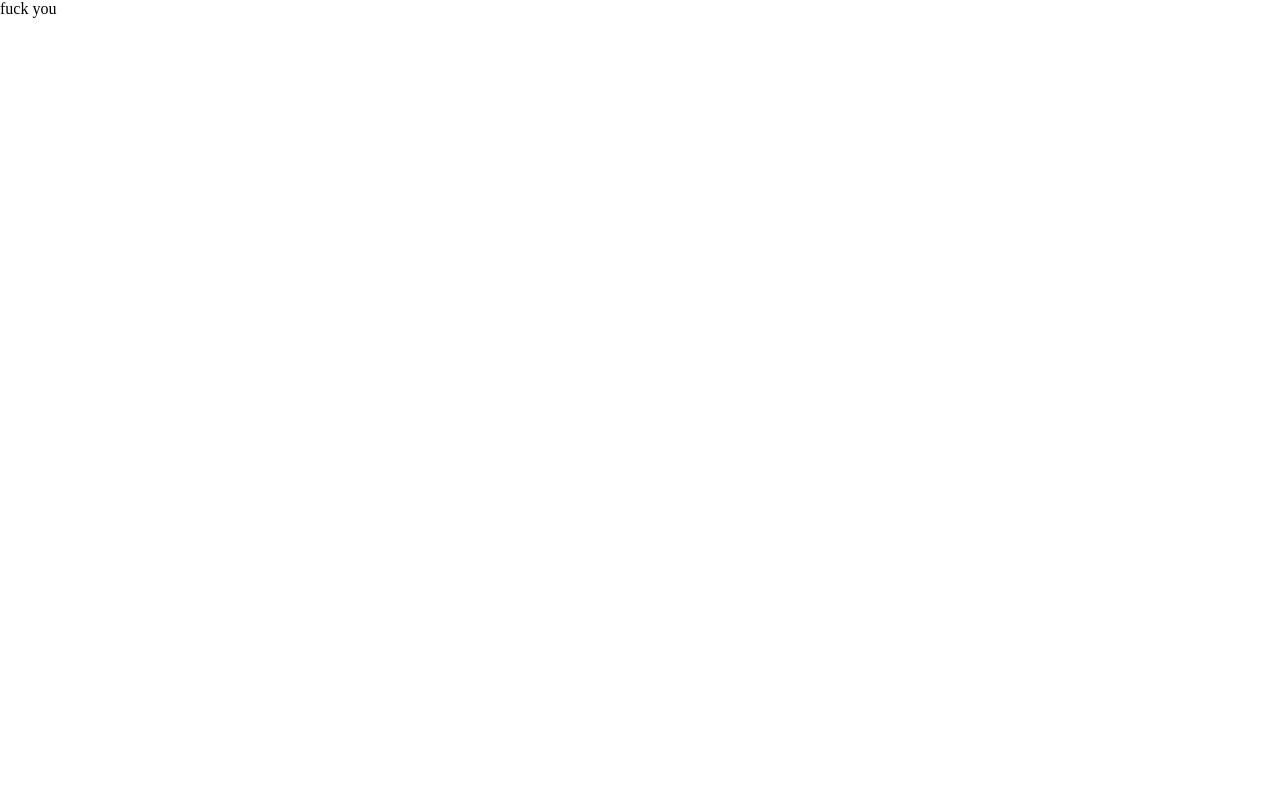
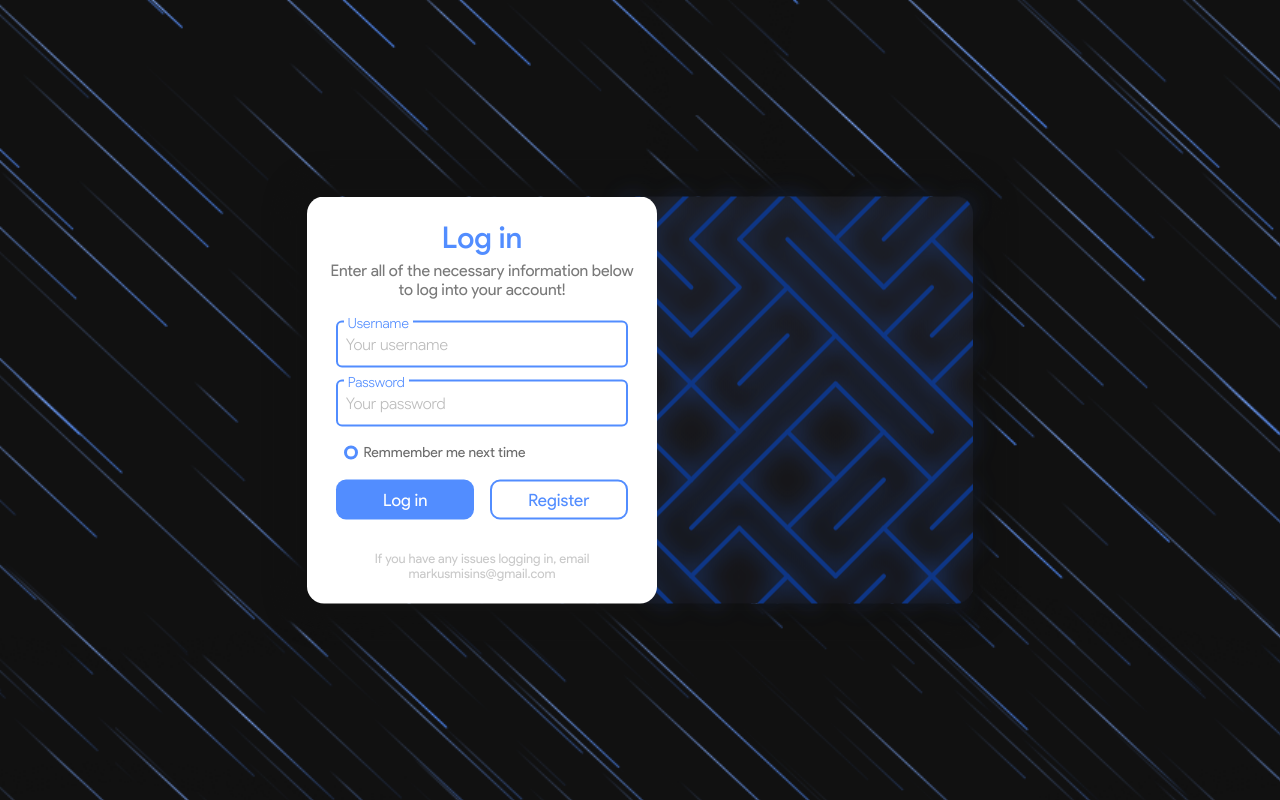
Before and after one commit to Mechanical-Core/chat-app-UI, a React (Vite) app: page /login in a window 1280 px wide. Built offline with nearby package versions, Linux system fonts and the light colour scheme.

Commit message:
fixed unintentional vertical center offset

```diff
--- a/src/sass/components/general/_GeneralComponents.scss
+++ b/src/sass/components/general/_GeneralComponents.scss
@@ -108,18 +108,16 @@
   color: white;
   font-size: 17px;
 
-  width: 112px;
+  width: 40%;
   height: 40px;
 
   margin: 8px;
-  transition: 0.05s;
+  transition: 0.15s;
   cursor: pointer;
 }
 
 .btn:hover{
   box-shadow: 0px 0px 6px 0px $color-accent;
-  transition: 0.05s;
-  font-size: 18px;
 }
 
 .btn-invert{
@@ -127,11 +125,11 @@
   color: $color-accent;
   font-family: "Product Regular";
   border: 2px solid $color-accent;
+  transition: 0.15s;
 }
 
 .btn-invert:hover{
   box-shadow: 0px 0px 6px 0px $color-accent;
-  transition: 0.05s;
 }
 
 .btn-danger{
@@ -164,6 +162,7 @@
     margin-top: 2px;
 
     border: 3px solid $color-accent;
+    transition: 0.1s;
   }
 
   .enabled{
--- a/src/sass/components/pages/_Register.scss
+++ b/src/sass/components/pages/_Register.scss
@@ -1,6 +1,6 @@
 @use "../../abstract/colors" as *;
 
-.RegisterFrame{
+.startFrame{
   display: flex;
   position: absolute;
   top: 50%;
@@ -13,7 +13,7 @@
   box-shadow: 0px 0px 20px 22px #111111;
 }
 
-.registerField{
+.startField{
   background-color: white;
   width: 350px;
   height: fit-content;
@@ -28,6 +28,7 @@
     justify-content: center;
 
     margin-top: 5px;
+    margin-bottom: 13px;
   }
 }
 
@@ -42,7 +43,7 @@
   margin-bottom: 3px;
 }
 
-.registerTitleFrame{
+.startTitleFrame{
   margin-top: 19px;
   margin-bottom: 22px;
   padding-inline:20px;
@@ -74,12 +75,17 @@
   color: $color-gray200;
 }
 
+.registerChecks {
+  margin-top: 2px;
+  margin-bottom: 2px;
+}
+
 .MazeBackgroundField {
   display: flex;
   margin-right: -34px;
   background: linear-gradient(to bottom,#222227 0%, #1b1b1f 100%);
   position: relative;
-  width: 360px;
+  width: 350px;
   left: -34px;
   border-radius: 17px;
   stroke:#ff8800;
@@ -91,7 +97,7 @@
   .MazeBackgroundField {
     margin-right: -350px;
     left: -350px;
-    width: 300px;
+    width: 350px;
     transition: .5s;
   }
 }
--- a/src/sass/style.css
+++ b/src/sass/style.css
@@ -103,7 +103,6 @@ select {
   html:focus-within {
     scroll-behavior: auto;
   }
-
   *,
 *::before,
 *::after {
@@ -297,17 +296,15 @@ select {
   font-family: "Product Regular";
   color: white;
   font-size: 17px;
-  width: 112px;
+  width: 40%;
   height: 40px;
   margin: 8px;
-  transition: 0.05s;
+  transition: 0.15s;
   cursor: pointer;
 }
 
 .btn:hover {
   box-shadow: 0px 0px 6px 0px #528DFF;
-  transition: 0.05s;
-  font-size: 18px;
 }
 
 .btn-invert {
@@ -315,11 +312,11 @@ select {
   color: #528DFF;
   font-family: "Product Regular";
   border: 2px solid #528DFF;
+  transition: 0.15s;
 }
 
 .btn-invert:hover {
   box-shadow: 0px 0px 6px 0px #528DFF;
-  transition: 0.05s;
 }
 
 .btn-danger {
@@ -351,6 +348,7 @@ select {
   margin-right: 5px;
   margin-top: 2px;
   border: 3px solid #528DFF;
+  transition: 0.1s;
 }
 .checkBoxFrame .enabled {
   background: #2761d6;
@@ -398,7 +396,7 @@ select {
     filter: drop-shadow(0px 0px 12px #2761d6);
   }
 }
-.RegisterFrame {
+.startFrame {
   display: flex;
   position: absolute;
   top: 50%;
@@ -412,7 +410,7 @@ select {
   box-shadow: 0px 0px 20px 22px #111111;
 }
 
-.registerField {
+.startField {
   background-color: white;
   width: 350px;
   height: -webkit-fit-content;
@@ -424,10 +422,11 @@ select {
   flex-direction: column;
   z-index: 1;
 }
-.registerField .actionButtons {
+.startField .actionButtons {
   display: flex;
   justify-content: center;
   margin-top: 5px;
+  margin-bottom: 13px;
 }
 
 .inputFields {
@@ -443,18 +442,18 @@ select {
   margin-bottom: 3px;
 }
 
-.registerTitleFrame {
+.startTitleFrame {
   margin-top: 19px;
   margin-bottom: 22px;
   padding-inline: 20px;
 }
-.registerTitleFrame .title {
+.startTitleFrame .title {
   font-family: "Product Medium";
   font-size: 30px;
   color: #528DFF;
   text-align: center;
 }
-.registerTitleFrame .description {
+.startTitleFrame .description {
   margin-top: 5px;
   font-family: "Product Regular";
   font-size: 16px;
@@ -473,12 +472,17 @@ select {
   color: #c9c9c9;
 }
 
+.registerChecks {
+  margin-top: 2px;
+  margin-bottom: 2px;
+}
+
 .MazeBackgroundField {
   display: flex;
   margin-right: -34px;
   background: linear-gradient(to bottom, #222227 0%, #1b1b1f 100%);
   position: relative;
-  width: 360px;
+  width: 350px;
   left: -34px;
   border-radius: 17px;
   stroke: #ff8800;
@@ -490,7 +494,7 @@ select {
   .MazeBackgroundField {
     margin-right: -350px;
     left: -350px;
-    width: 300px;
+    width: 350px;
     transition: 0.5s;
   }
 }/*# sourceMappingURL=style.css.map */
--- a/src/static/React/Pages/Login.jsx
+++ b/src/static/React/Pages/Login.jsx
@@ -1,13 +1,105 @@
-import React from 'react';
+import React, { useRef } from 'react';
+import InputBox from '@React/reactComponents/InputBox';
+import Button from '@React/reactComponents/Button';
+import CheckBox from '@React/reactComponents/CheckBox';
 
 class Login extends React.Component{
+  constructor(props){
+    super(props)
+
+    this.state = {
+      currentPass: "",
+
+      fieldChecks: {
+        checkUsername: false,
+        checkPasswordInput: false,
+      },
+
+      data: {
+        username: "",
+        password: "",
+      }
+    }
+
+    this.getPass = this.getPass.bind(this);
+    this.getState = this.getState.bind(this)
+    this.getData = this.getData.bind(this)
+  }
+
+  componentDidMount(){
+    document.body.classList.add('BackgroundRain')
+  }
+  componentWillUnmount(){
+    document.body.classList.remove("BackgroundRain")
+  }
+
+  getPass(value){
+    this.setState({
+      currentPass: value,
+    })
+  }
+
+  getState(state, value){
+    var fieldChecks = {...this.state.fieldChecks}
+    fieldChecks[state] = value
+
+    this.setState({fieldChecks}, ()=> {
+      console.log(this.state.fieldChecks)
+    })
+  }
+
+  checkState(){
+    var result = true
+
+    for(var field in this.state.fieldChecks){
+      if(!this.state.fieldChecks[field]) {
+        result = false
+        break;
+      }
+    }
+
+    return result;
+  }
+
+  getData(dataField, dataValue){
+    var data = {...this.state.data}
+    data[dataField] = dataValue
+
+
+    this.setState({data}, ()=> {
+      if(this.checkState()){
+        console.log(this.state.data)
+      }
+    })
+  }
+
   render() {
     return (
-      <>
-        <div>
-          fuck you
+      <div className="startFrame">
+        <div className="startField">
+          <div className="startTitleFrame">
+            <div className="title">Log in</div>
+            <div className="description">Enter all of the necessary information below to log into your account!</div>
+          </div>
+          <div className="inputFields">
+            <InputBox title="Username" defaultText="Your username" maxLength="21" validate="username" sendState={this.getState} sendData={this.getData}/>
+            <InputBox title="Password" defaultText="Your password"  maxLength="21" validate="passwordSimple" sendState={this.getState} sendData={this.getData} sendPass={this.getPass}/>
+          </div>
+          <div className="startChecks">
+            <CheckBox text='Remmember me next time'/>
+          </div>
+          <div className="actionButtons">
+            <Button value="Log in"/>
+            <Button value="Register" tag="invert" ref="/register"/>
+          </div>
+          <div className="helpMessage">If you have any issues logging in, email markusmisins@gmail.com</div>
         </div>
-      </>
+        <div className="MazeBackgroundField">
+          <div className="BackgroundMaze">
+
+          </div>
+        </div>
+      </div>
     )
   }
 }
--- a/src/static/React/Pages/Register.jsx
+++ b/src/static/React/Pages/Register.jsx
@@ -78,27 +78,26 @@ class Register extends React.Component{
 
   render() {
     return (
-      <div className="RegisterFrame">
-        <div className="registerField">
-          <div className="registerTitleFrame">
+      <div className="startFrame">
+        <div className="startField">
+          <div className="startTitleFrame">
             <div className="title">Registration</div>
             <div className="description">Enter all of the necessary information below to create a new account!</div>
           </div>
           <div className="inputFields">
-            <InputBox title="Username" defaultText="Your username..." maxLength="21" validate="username" sendState={this.getState} sendData={this.getData}/>
-            <InputBox title="Email" defaultText="Your email address.." maxLength="254" validate="email" sendState={this.getState} sendData={this.getData}/>
+            <InputBox title="Username" defaultText="Your username" maxLength="21" validate="username" sendState={this.getState} sendData={this.getData}/>
+            <InputBox title="Email" defaultText="Your email address" maxLength="254" validate="email" sendState={this.getState} sendData={this.getData}/>
             <InputBox title="Password" defaultText="Your password"  maxLength="21" validate="password" sendPass={this.getPass} sendState={this.getState} sendData={this.getData}/>
-            <InputBox idName="passwordConfirm" title="Password Confirmation" defaultText="Repeat your password..." maxLength="21" validate="passwordRepeat" currentPass={this.state.currentPass} sendState={this.getState} sendData={this.getData}/>
+            <InputBox idName="passwordConfirm" title="Password Confirmation" defaultText="Repeat your password" maxLength="21" validate="passwordRepeat" currentPass={this.state.currentPass} sendState={this.getState} sendData={this.getData}/>
           </div>
           <div className="registerChecks">
-            <CheckBox text='I agree to my data being stored and processed by ChatApp'/>
+            <CheckBox text='I agree to my data being stored and processed by Example'/>
             <CheckBox text="I have read and accepted the EULA"/>
           </div>
           <div className="actionButtons">
             <Button value="Sign up"/>
             <Button value="Return" tag="invert"/>
           </div>
-          <div className="helpMessage">If you have any issues registering or logging in, email markusmisins@gmail.com</div>
         </div>
         <div className="MazeBackgroundField">
           <div className="BackgroundMaze">
--- a/src/static/React/ReactComponents/InputBox.jsx
+++ b/src/static/React/ReactComponents/InputBox.jsx
@@ -10,6 +10,8 @@ class InputBox extends React.Component{
 
       inputState: "",
       inputStateText: "",
+
+      currentPass: "",
 
       users: [
         ["user1", "user1@gmail.com"],
@@ -34,7 +36,6 @@ class InputBox extends React.Component{
     h2 = Math.imul(h2 ^ (h2>>>16), 2246822507) ^ Math.imul(h1 ^ (h1>>>13), 3266489909);
     return 4294967296 * (2097151 & h2) + (h1>>>0);
   };
-
 
   setMessageState(event, state=this.state.inputState, stateText=this.state.inputStateText){
     var infoMessage = event.target.parentNode.querySelectorAll('.infoMessage')[0]
@@ -126,6 +127,7 @@ class InputBox extends React.Component{
 
         break;
 
+      case "passwordSimple":
       case "password":
         if(event.target.value.length < 8){
           this.setState({
@@ -154,12 +156,14 @@ class InputBox extends React.Component{
             passwordInput: event.target.value,
           }, () => {
             this.setMessageState(event)
-            this.props.sendPass(event.target.value)
-            this.props.sendState("checkPasswordInput", true)
+            this.props.sendData("password", this.hash(event.target.value))
+            this.props.sendState("checkPasswordInput",true)
+
             setTimeout(() => {
               this.setState({
                 inputState: "",
                 inputStateText: "",
+                passwordState: true,
               }, () => {
                 event.target.parentElement.parentElement.get
                 this.setMessageState(event)
@@ -167,6 +171,9 @@ class InputBox extends React.Component{
             }, 750);
           })
         }
+
+        if(this.props.validate != "passwordSimple"){
+          this.props.sendState("checkPasswordState", false)
 
           var infoMessage = document.querySelectorAll('.inputFields')[0].querySelectorAll('.inputBoxFrame')[3].querySelectorAll(".infoMessage")[0]
 
@@ -178,8 +185,7 @@ class InputBox extends React.Component{
 
           infoMessage.querySelector("#decal").className = ""
           infoMessage.querySelector("#text").className = ""
-
-        this.props.sendState("checkPasswordState", false)
+        }
 
         break;
 
```
Also changed, not shown: 1 other file (tests, documents, lock files or other folders). Lines whose indentation alone changed are shown as unchanged.
